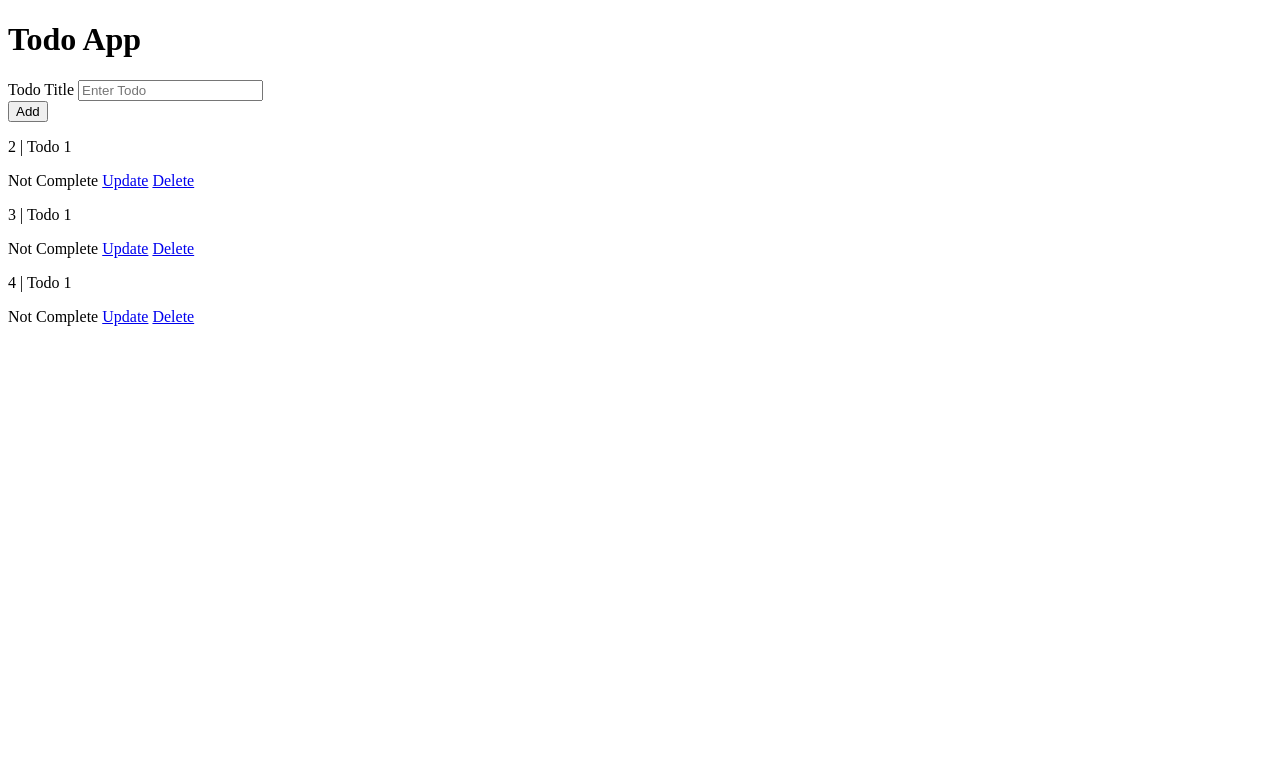
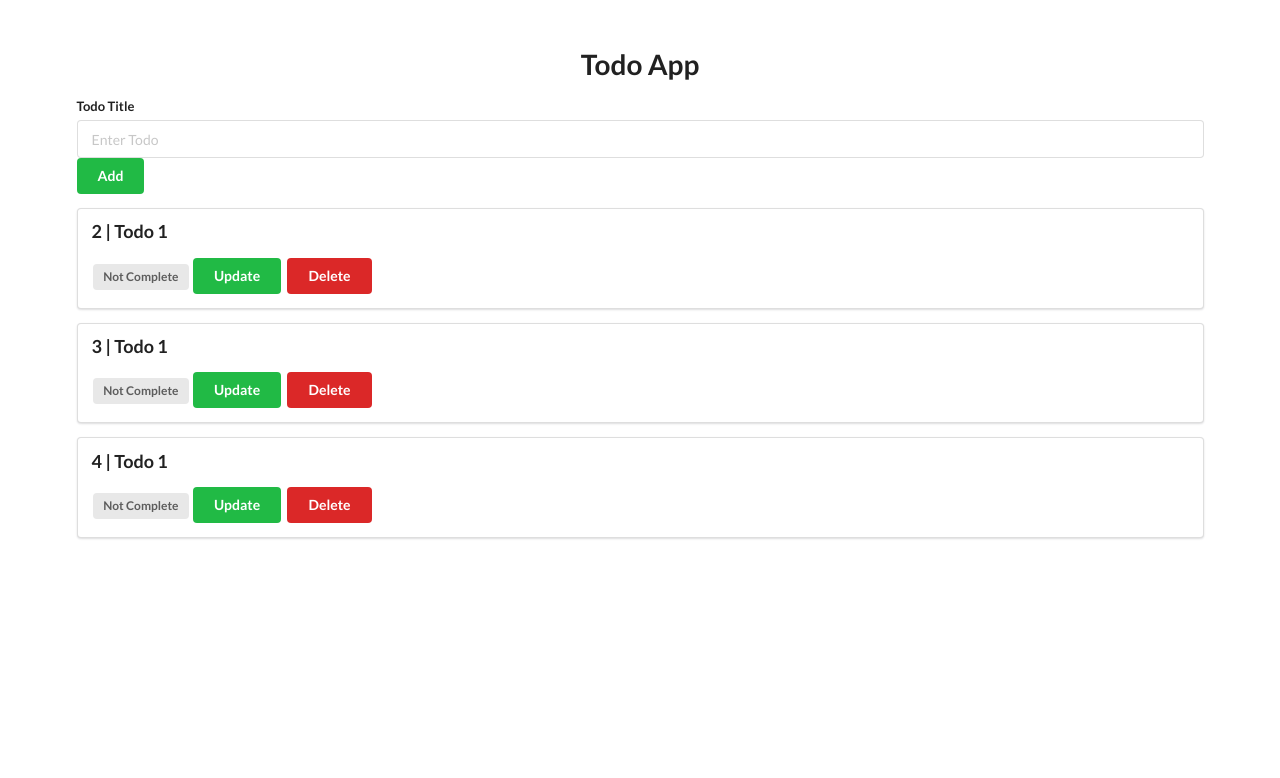
Before and after one commit to MonioluwaFadipe/Flask-Todo, a Flask app: page / in a window 1280 px wide. Shown: the top 778 px of the page. Before the commit the page ends 326 px from the top, so only its background shows below. Run offline with Flask 2, Linux system fonts and the light colour scheme; data comes from the database, SQL or seed files in the repository; both versions use the stored data as it was after the commit.

Commit message:
Add design using semantic UI

```diff
--- a/templates/base.html
+++ b/templates/base.html
@@ -5,32 +5,41 @@
     <meta http-equiv="X-UA-Compatible" content="IE=edge">
     <meta name="viewport" content="width=device-width, initial-scale=1.0">
     <title>Todo App</title>
+
+    <link rel="stylesheet" href="https://cdn.jsdelivr.net/npm/semantic-ui@2.4.2/dist/semantic.min.css">
+    <script src="https://cdn.jsdelivr.net/npm/semantic-ui@2.4.2/dist/semantic.min.js"></script>
+
 </head>
 <body>
-    <h1>Todo App</h1>
+    <div class="ui container" style="margin-top: 50px;">
 
-    <form action="/add", method="post">
-        <div>
+    <h1 class="ui center aligned header">Todo App</h1>
+
+    <form class="ui form" action="/add", method="post">
+        <div class="field">
             <label for="title">Todo Title</label>
             <input type="text" name="title" placeholder="Enter Todo">
             <br>
-            <button type="submit">Add</button>
+            <button class="ui green button" type="submit">Add</button>
         </div>
     </form>
 
     {% for todo in todo_list %}
-        <p> {{ todo.id }} | {{ todo.title }} </p>
+    <div class="ui segment">
+        <p class="ui big header"> {{ todo.id }} | {{ todo.title }} </p>
 
         {% if todo.complete == False %}
-            <span>Not Complete</span>
+            <span class="ui gray label">Not Complete</span>
         {% else %}
-            <span>Completed</span>
+            <span class="ui blue label">Completed</span>
         {% endif %}
 
-        <a href="/update/{{ todo.id }}">Update</a>
-        <a href="/delete/{{ todo.id }}">Delete</a>
+        <a class="ui green button" href="/update/{{ todo.id }}">Update</a>
+        <a class="ui red button" href="/delete/{{ todo.id }}">Delete</a>
 
+    </div>
+    {% endfor %}
 
-    {% endfor %}
+    </div>
 </body>
 </html>
```
Also changed, not shown: db.sqlite.
